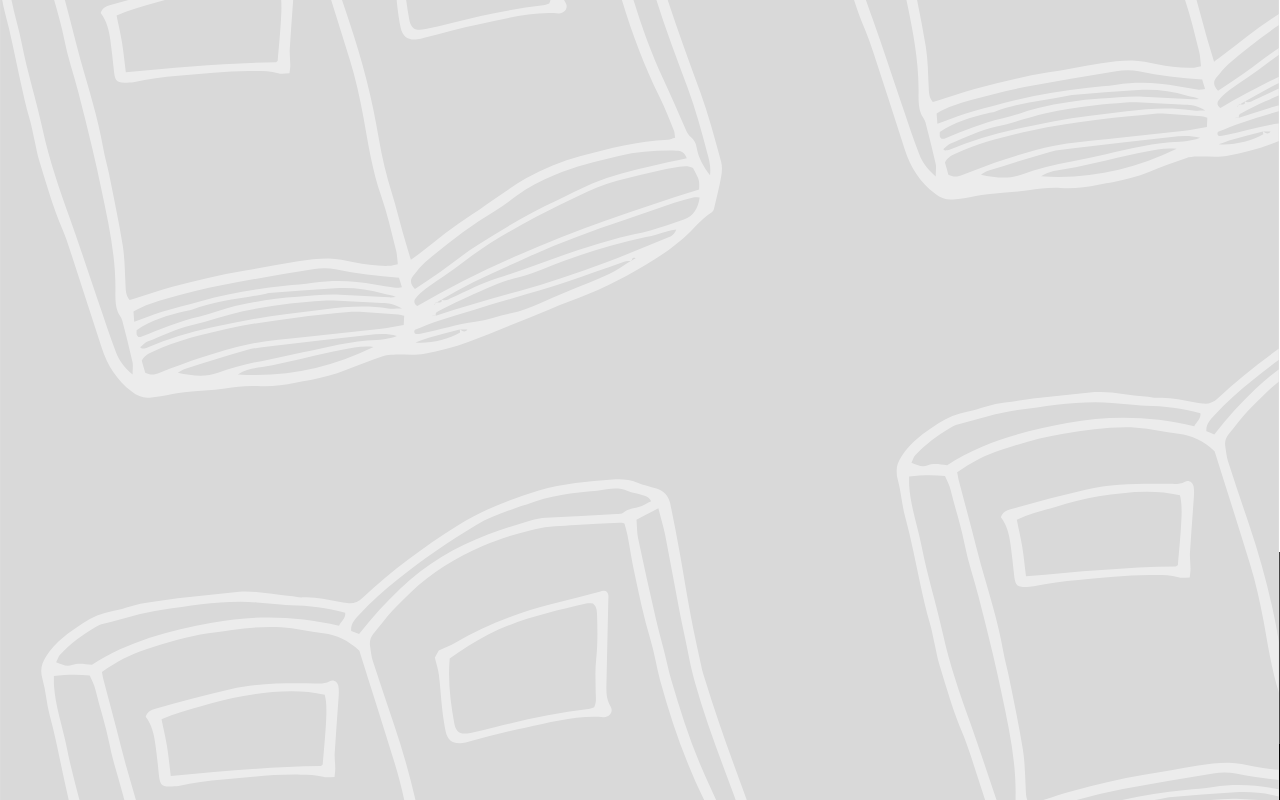
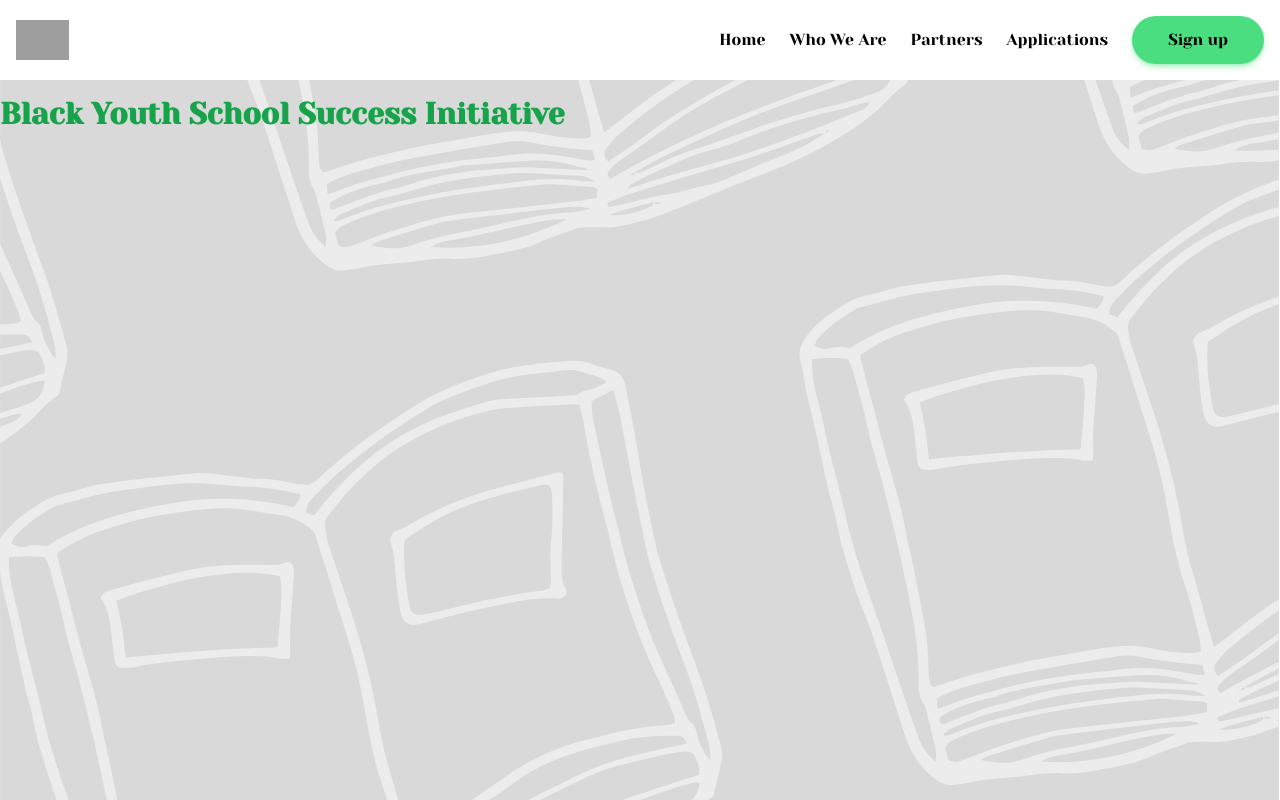
Before and after one commit to YagneshP/byssi, a Next.js app: page / in a window 1280 px wide. Shown: the top 800 px of the page. Built offline with nearby package versions, Linux system fonts and the light colour scheme; grey boxes are pictures that could not be loaded.

Commit message:
Add height according to screen

```diff
--- a/component/Hero.js
+++ b/component/Hero.js
@@ -3,14 +3,19 @@ import Image from "next/image";
 import backgroundImg from "../public/bgpattern.svg";
 const Hero = () => {
   return (
-    <section className='pt-4 text-3xl font-bold grow'>
-      <Image
+    <section className='pt-4 text-3xl font-bold grow h-screen bg-[url("/bgpattern.svg")] bg-no-repeat bg-cover'>
+      {/* <Image
         src={backgroundImg}
         objectFit='cover'
-        className='-z-2'
+        className='z-0'
         layout='fill'
         quality={100}
-      />
+      /> */}
+      <div>
+        <h2 className='text-green-600'>
+          Black Youth School Success Initiative
+        </h2>
+      </div>
     </section>
   );
 };
```
